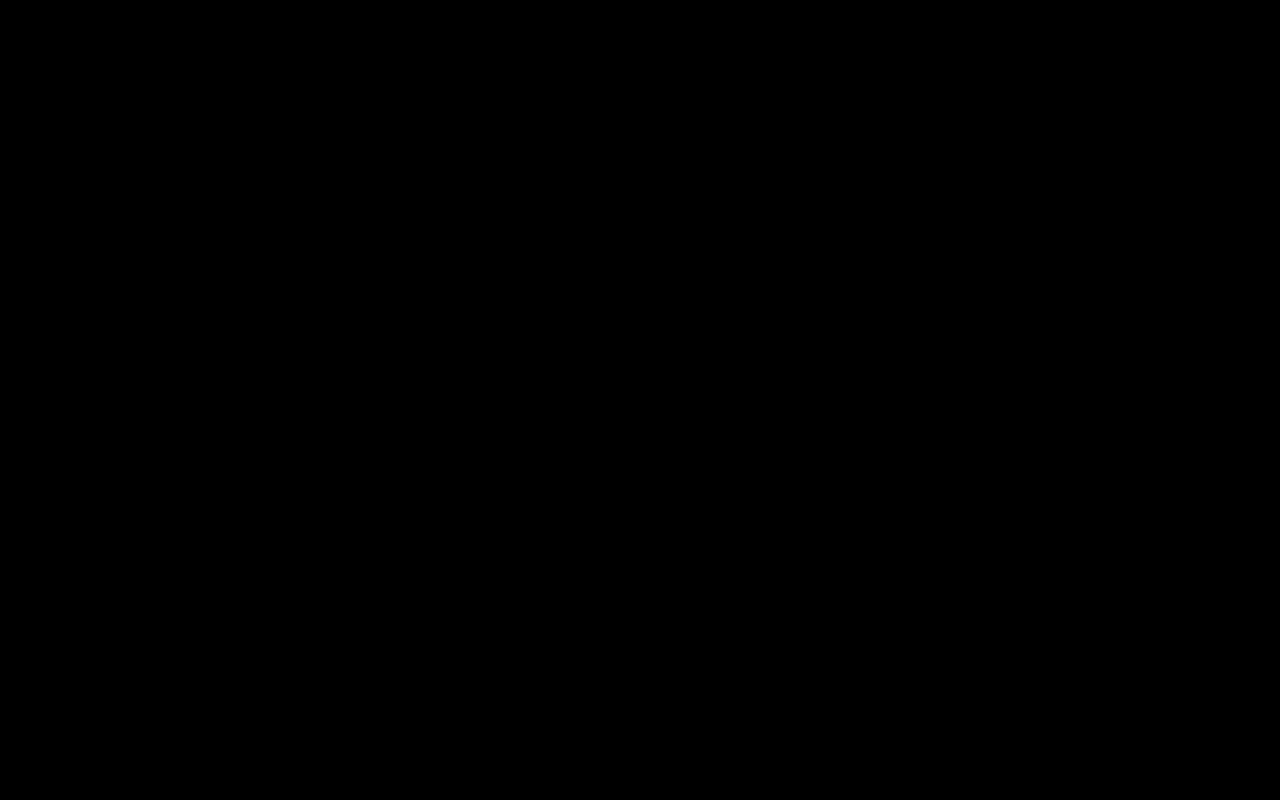
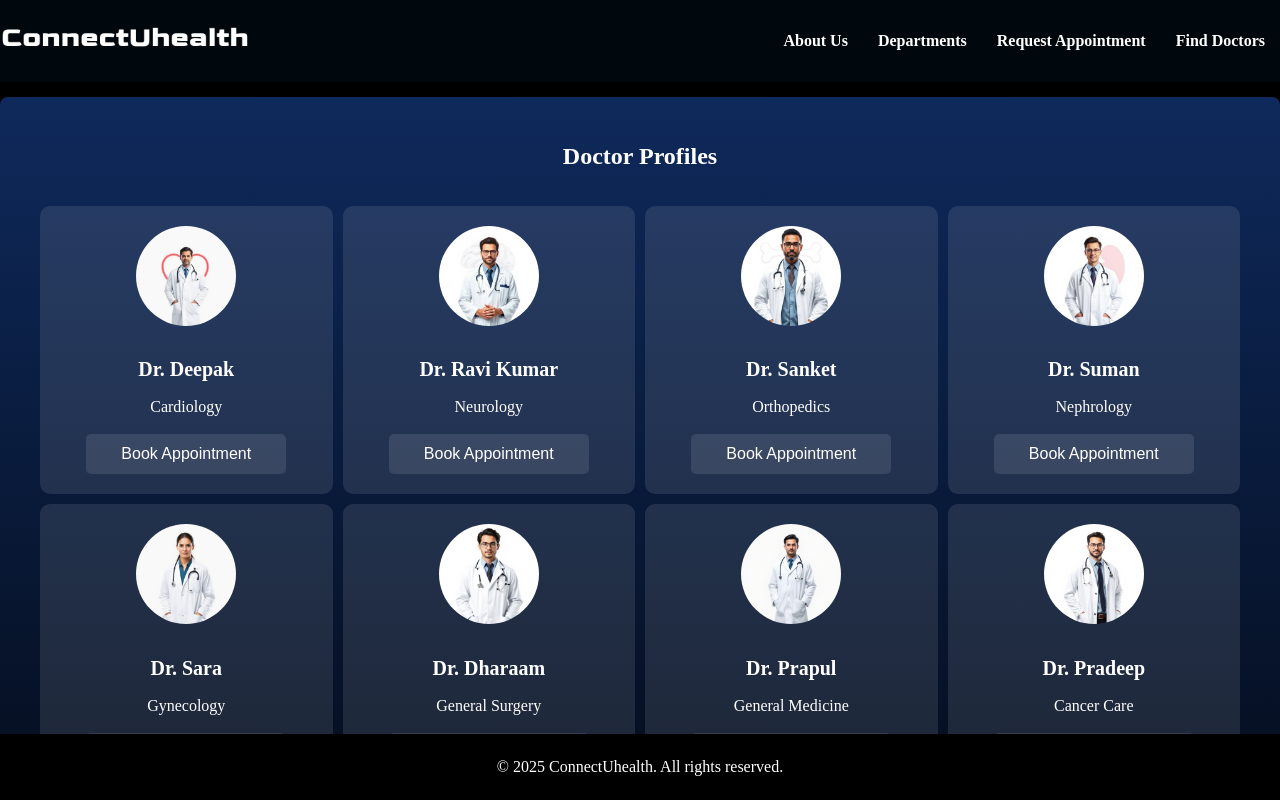
Before and after one commit to Gangadharv1/ConnectUHealth, a React (Vite) app: page /find-doctors in a window 1280 px wide. Before the commit this address had no page. Shown: the top 800 px of the page. Built offline with nearby package versions, Linux system fonts and the light colour scheme.

Commit message:
alle files route and integration into Home page

```diff
--- a/src/App.jsx
+++ b/src/App.jsx
@@ -1,5 +1,6 @@
 import { Routes, Route } from 'react-router-dom';
 import Home from './pages/Home';
+import FindDoctors from './pages/FindDoctors';
 import RequestAppointment from './pages/RequestAppointment';
 
 function App() {
@@ -7,6 +8,7 @@ function App() {
     <div className="container">
       <Routes>
         <Route path="/" element={<Home />} />
+        <Route path="/find-doctors" element={<FindDoctors />} />
         <Route path="/request-appointment" element={<RequestAppointment />} />
       </Routes>
     </div>
--- a/src/components/AboutUs.jsx
+++ b/src/components/AboutUs.jsx
@@ -1,11 +1,12 @@
-function AboutUs({ isVisible }) {
+function AboutUs({ className }) {
   return (
-      <section
-        id="about-us"
-        className={`content-section about-us ${isVisible ? 'visible' : 'hidden'}`}
-      >
+    <section id="about-us" className={`content-section about-us ${className}`}>
       <h2>Discover ConnectUhealth's Mission</h2>
-        <p>At ConnectUhealth, we strive to create a user-friendly platform that connects patients with healthcare providers, ensuring everyone has access to the care they need. Our commitment to innovation and trust drives us forward.</p>
+      <p>
+        At ConnectUhealth, we strive to create a user-friendly platform that connects patients with healthcare
+        providers, ensuring everyone has access to the care they need. Our commitment to innovation and trust
+        drives us forward.
+      </p>
     </section>
   );
 }
--- a/src/components/DoctorProfiles.jsx
+++ b/src/components/DoctorProfiles.jsx
@@ -17,8 +17,11 @@ function DoctorProfiles({ selectedDepartment, showAll }) {
   const filteredDoctors = showAll ? doctors : doctors.filter(doc => doc.id === selectedDepartment);
 
   const handleBookAppointment = (doctorName, specialty) => {
-    navigate(`/request-appointment?doctor=${encodeURIComponent(doctorName)}`);
+    navigate(`/request-appointment?doctor=${encodeURIComponent(doctorName)}`, {
+      state: { autoOpenCalendar: true }
+    });
   };
+  if (!filteredDoctors.length) return null;
 
   return (
     <section id="doctor-profiles" className="content-section" style={{ display: filteredDoctors.length ? 'block' : 'none' }}>
--- a/src/components/Header.jsx
+++ b/src/components/Header.jsx
@@ -1,7 +1,27 @@
-import { Link, useLocation } from 'react-router-dom';
+import { Link, useLocation, useNavigate } from 'react-router-dom';
 
-function Header({ toggleAboutUs }) {
+function Header() {
   const location = useLocation();
+  const navigate = useNavigate();
+
+  const handleDepartmentsClick = (e) => {
+    e.preventDefault();
+    if (location.pathname !== '/') {
+      navigate('/', { state: { scrollToDepartments: true } });
+    } else {
+      const departmentsSection = document.getElementById('departments');
+      if (departmentsSection) {
+        departmentsSection.scrollIntoView({ behavior: 'smooth' });
+      }
+    }
+  };
+
+  const handleAboutUsClick = (e) => {
+    e.preventDefault();
+
+      navigate('/', { state: { scrollToAboutUs: true } });
+
+  };
 
   return (
     <header id="header">
@@ -13,17 +33,24 @@ function Header({ toggleAboutUs }) {
       <nav>
         <ul>
           <li>
-            <Link to="/#about-us" onClick={toggleAboutUs}>
-              About Us
-            </Link>
+            <Link to="/about-us" onClick={handleAboutUsClick}>About Us</Link>
           </li>
-          <li><Link to="/#departments">Departments</Link></li>
-          <li><Link to="/request-appointment" className="request-appointment-link">Request Appointment</Link></li>
-          <li><Link to="/#find-doctors">Find Doctors</Link></li>
+          <li>
+            <Link to="/" onClick={handleDepartmentsClick}>Departments</Link>
+          </li>
+          <li>
+            <Link to="/request-appointment" className="request-appointment-link">Request Appointment</Link>
+          </li>
+          <li>
+            <Link to="/find-doctors" className="find-doctor-link">Find Doctors</Link>
+          </li>
         </ul>
       </nav>
     </header>
   );
 }
 
+
+
+
 export default Header;
--- /dev/null
+++ b/src/pages/FindDoctors.jsx
@@ -0,0 +1,25 @@
+import { useState, useEffect } from 'react';
+import Header from '../components/Header';
+import DoctorProfiles from '../components/DoctorProfiles';
+import Footer from '../components/Footer';
+
+function FindDoctors() {
+  const [isVisible, setIsVisible] = useState(false);
+
+  useEffect(() => {
+    console.log("FindDoctors rendered");
+    setTimeout(() => setIsVisible(true), 100);
+  }, []);
+
+  return (
+    <>
+      <Header />
+      <main>
+        <DoctorProfiles showAll={true} className={isVisible ? 'visible' : 'hidden'} />
+      </main>
+      <Footer />
+    </>
+  );
+}
+
+export default FindDoctors;
--- a/src/pages/Home.jsx
+++ b/src/pages/Home.jsx
@@ -1,4 +1,5 @@
-import { useState } from 'react';
+import { useState, useEffect } from 'react';
+import { useLocation } from 'react-router-dom';
 import Header from '../components/Header';
 import Hero from '../components/Hero';
 import Departments from '../components/Departments';
@@ -7,20 +8,29 @@ import AboutUs from '../components/AboutUs';
 import Footer from '../components/Footer';
 
 function Home() {
+  const location = useLocation();
   const [selectedDepartment, setSelectedDepartment] = useState(null);
-  const [showAllDoctors, setShowAllDoctors] = useState(false);
   const [isAboutUsVisible, setIsAboutUsVisible] = useState(false);
 
+  useEffect(() => {
+    if (location.state?.scrollToDepartments) {
+      const departmentsSection = document.getElementById('departments');
+      if (departmentsSection) {
+        departmentsSection.scrollIntoView({ behavior: 'smooth' });
+      }
+    }
 
-  const toggleAboutUs = (e) => {
-    e.preventDefault();
-    setIsAboutUsVisible((prev) => !prev);
-    if (!isAboutUsVisible) {
-      setTimeout(() => {
-        document.getElementById('about-us').scrollIntoView({ behavior: 'smooth' });
-      }, 100);
+    if (location.state?.scrollToAboutUs) {
+      console.log("Scrolling to AboutUs and making visible");
+      setIsAboutUsVisible(true);
+      const aboutUsSection = document.getElementById('about-us');
+      if (aboutUsSection) {
+        aboutUsSection.scrollIntoView({ behavior: 'smooth' });
+      } else {
+        console.log("AboutUs section not found");
+      }
     }
-  };
+  }, [location.state]);
 
   return (
     <>
@@ -28,11 +38,8 @@ function Home() {
       <main>
         <Hero />
         <Departments setSelectedDepartment={setSelectedDepartment} />
-        <DoctorProfiles
-          selectedDepartment={selectedDepartment}
-          showAll={showAllDoctors}
-        />
-       <AboutUs isVisible={isAboutUsVisible} />
+        <DoctorProfiles selectedDepartment={selectedDepartment} showAll={false} />
+        <AboutUs className={isAboutUsVisible ? 'visible' : 'hidden'} />
       </main>
       <Footer />
     </>
--- a/src/pages/RequestAppointment.jsx
+++ b/src/pages/RequestAppointment.jsx
@@ -12,6 +12,7 @@ function RequestAppointment() {
   const [selectedDoctor, setSelectedDoctor] = useState('');
   const [isModalOpen, setIsModalOpen] = useState(false);
   const [autoOpenSlots, setAutoOpenSlots] = useState(false);
+  const [autoOpenCalendar, setAutoOpenCalendar] = useState(false);
 
   useEffect(() => {
     const params = new URLSearchParams(location.search);
@@ -22,8 +23,12 @@ function RequestAppointment() {
       setSelectedDoctor(doctor);
       setIsModalOpen(true);
       setAutoOpenSlots(true);
+      if (location.state?.autoOpenCalendar) {
+        setAutoOpenCalendar(true);
+      }
     }
-  }, [location.search]);
+
+  }, [location.search, location.state]);
 
   const specialties = [
     'Cardiology', 'Neurology', 'Orthopedics', 'Nephrology', 'Gynecology',
--- a/src/style.css
+++ b/src/style.css
@@ -7,8 +7,9 @@
     box-sizing: border-box;
 }
 
+
 #root {
-    height: 100vh;
+
     display: flex;
     flex-direction: column;
 }
@@ -18,6 +19,7 @@ body {
     line-height: 1.6;
     background: black;
     color: #fff;
+    margin: 0;
 }
 
 .container {
@@ -64,13 +66,15 @@ nav ul li a:hover {
 main {
     flex: 1;
     margin: 0;
+    display: flex;
+    flex-direction: column;
 }
 
 #hero {
     margin: 0;
     padding: 0;
     position: relative;
-    overflow: hidden;
+    overflow: visible;
     height: 100vh;
     width: 100vw;
     background-image: url('/images/banner.jpg');
@@ -97,6 +101,7 @@ main {
 #hero h1 {
     font-size: 2.5em;
     margin-bottom: 20px;
+    color: #fff;
 }
 
 .animated-text {
@@ -151,7 +156,7 @@ main {
 
 .content-section {
     position: relative;
-    overflow: hidden;
+    overflow: visible;
     height: auto;
     background: linear-gradient(360deg, #000000, #102e66e5);
     display: flex;
@@ -163,14 +168,17 @@ main {
     border-radius: 8px;
     box-shadow: 0 2px 5px rgba(0, 0, 0, 0.1);
     padding: 40px 20px;
+    color: #fff;
 }
 
 .content-section h2 {
     margin-bottom: 10px;
+    color: #fff;
 }
 
 .content-section p {
     line-height: 1.5;
+    color: #fff;
 }
 
 #departments {
@@ -181,6 +189,8 @@ main {
     background-color: rgba(250, 250, 250, 0.1);
     border-radius: 8px;
     transition: transform 0.3s ease;
+    padding: 20px;
+    margin: 0;
 }
 
 .department-info {
@@ -231,14 +241,7 @@ main {
     transform: scale(1.05);
 }
 
-#about-us {
-    border-radius: 5px;
-    box-shadow: 0 2px 10px rgba(0, 0, 0, 0.1);
-    padding: 40px;
-    margin: 20px 0;
-    text-align: center;
-    background-color: rgba(255, 255, 255, 0.1);
-}
+
 
 #about-us {
     border-radius: 5px;
@@ -279,6 +282,32 @@ main {
     max-width: 800px;
     margin: 0 auto;
   }
+
+.doctor-profiles {
+    opacity: 0;
+    transform: translateY(20px);
+    transition: all 0.5s ease-in-out;
+    height: auto;
+    min-height: auto;
+}
+
+.doctor-profiles.visible {
+    opacity: 1;
+    transform: translateY(0);
+  }
+
+.doctor-profiles.hidden {
+    opacity: 0;
+    transform: translateY(20px);
+    display: none;
+}
+
+.profiles {
+    display: grid;
+    grid-template-columns: repeat(auto-fill, minmax(250px, 1fr));
+    gap: 10px;
+    padding: 20px;
+}
 
 .profile-card {
     background-color: rgba(250, 250, 250, 0.1);
@@ -332,7 +361,10 @@ main {
 .dropdown-container {
     display: flex;
     align-items: center;
+    min-height: auto;
+  height: auto;
 }
+
 
 .dropdown-container span {
     margin: 0px 10px;
@@ -373,6 +405,10 @@ select {
     background-image: url('/images/poster.jpg');
 }
 
+.modal.visible {
+    display: flex;
+  }
+
 .modal-content {
     background: linear-gradient(360deg, #000000, #102e66e5);
     padding: 20px;
@@ -382,6 +418,7 @@ select {
     border-radius: 8px;
     color: #fff;
     position: relative;
+    transition: all 0.3s ease-in-out;
 }
 
 .close {
@@ -412,6 +449,7 @@ select {
     cursor: pointer;
     border: 1px solid #ccc;
     border-radius: 4px;
+    transition: background-color 0.3s ease;
 }
 
 .calendar-day:hover {
@@ -426,6 +464,7 @@ select {
 /* Time Slots Styles */
 #slot-container {
     padding: 10px;
+    transition: all 0.3s ease-in-out;
 }
 
 #slot-container h3 {
@@ -445,6 +484,7 @@ select {
     border: 1px solid #ccc;
     border-radius: 4px;
     cursor: pointer;
+    transition: background-color 0.3s ease;
 }
 
 .time-slot:hover {
@@ -456,7 +496,11 @@ select {
     color: white;
 }
 
-/* Form Styles */
+
+#patient-form {
+    transition: all 0.3s ease-in-out;
+  }
+
 #patient-form input {
     width: 100%;
     padding: 10px;
@@ -474,6 +518,7 @@ select {
     border-radius: 4px;
     cursor: pointer;
     margin-top: 10px;
+    transition: background-color 0.3s ease;
 }
 
 #next-btn:hover,
```
Also changed, not shown: src/components/AppointmentModal.jsx (+9 -4 lines), src/main.jsx (+6 -5 lines). Lines whose indentation alone changed are shown as unchanged.
